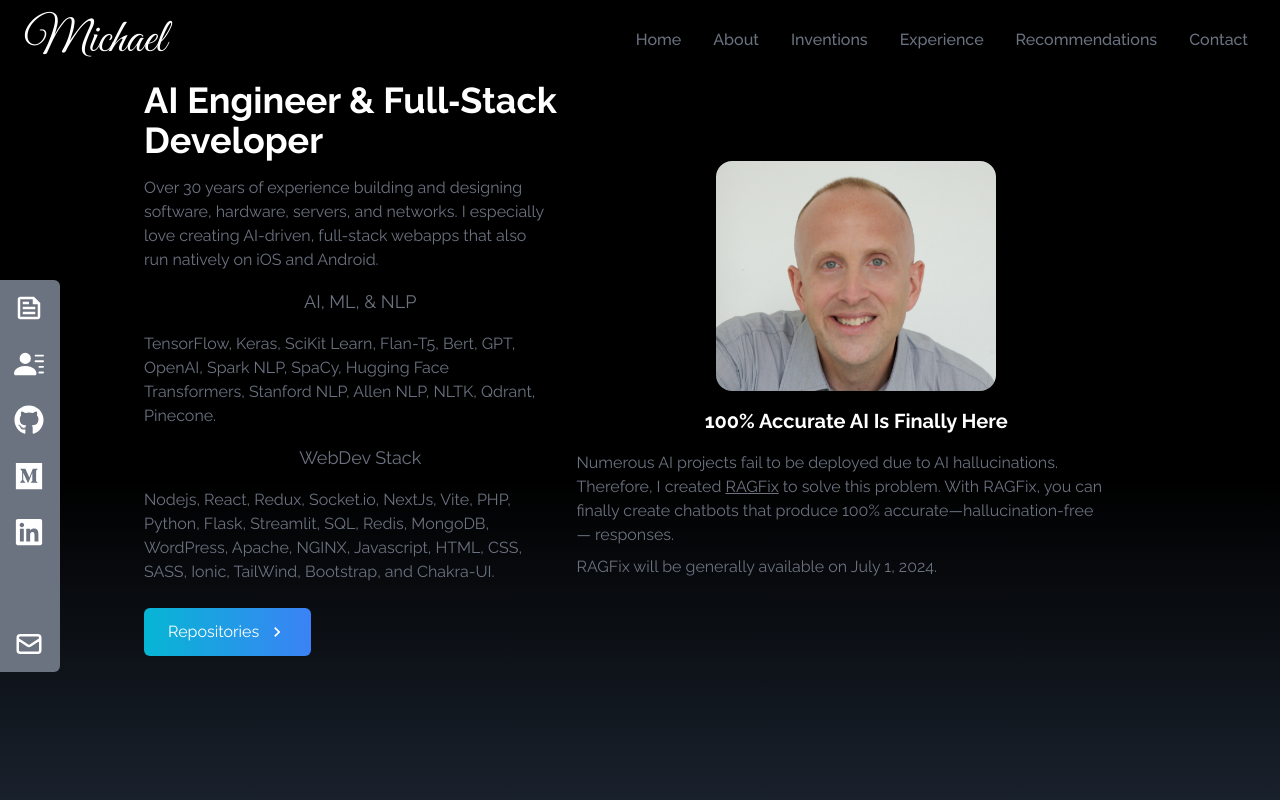
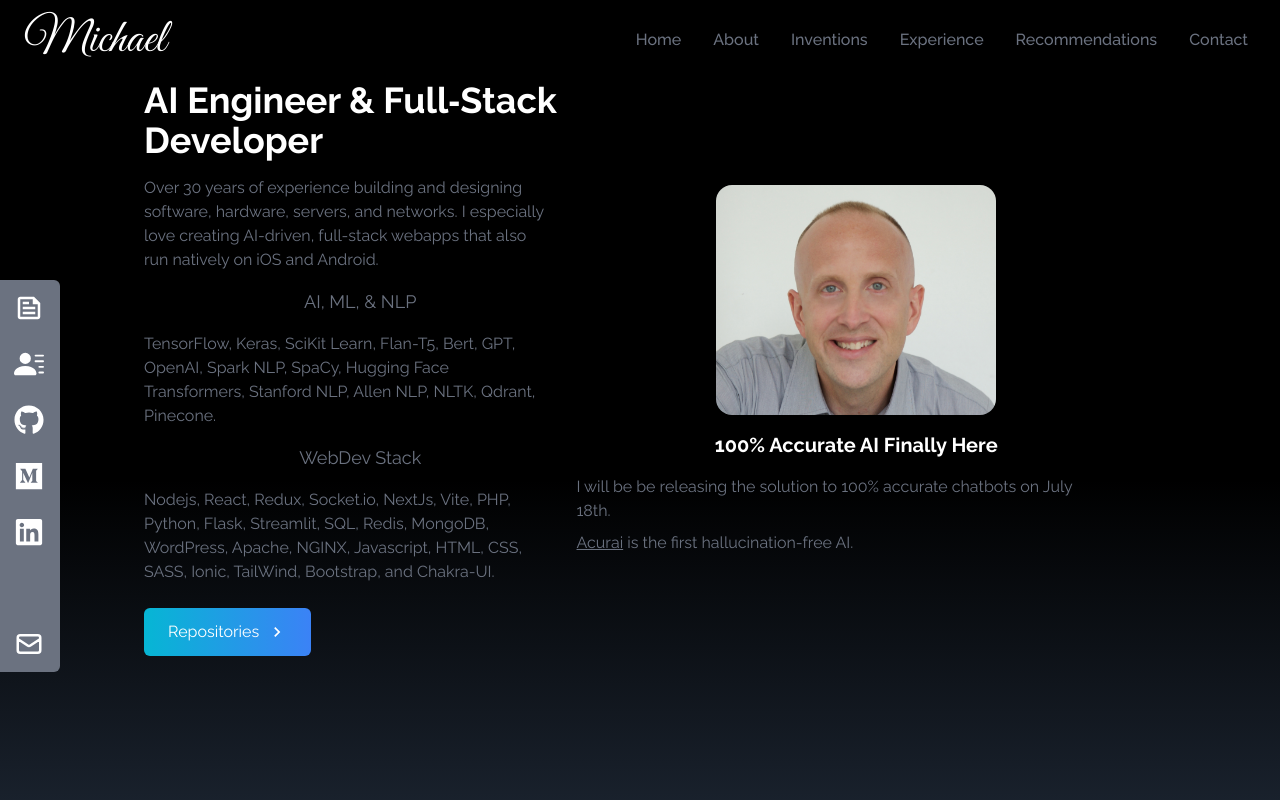
Before and after one commit to michaelcalvinwood/portfolio-site, a React (Create React App) app: page / in a window 1280 px wide. Shown: the top 800 px of the page. Built offline with nearby package versions, Linux system fonts and the light colour scheme; some icons are missing.

Commit message:
added Acurai to homepage

```diff
--- a/src/components/Home.jsx
+++ b/src/components/Home.jsx
@@ -58,9 +58,9 @@ const Home = () => {
             <div className='flex flex-col justify-center'>
                 <img src={HeroImage} alt="my profile" className='rounded-2xl mx-auto w-1/2'/>
                 <div className='mt-4'>
-                    <h3 className='text-lg text-white text-xl text-center font-bold'>100% Accurate AI Is Finally Here</h3>
-                    <p className='text-gray-500 pt-4 pb-1 pr-8'>Numerous AI projects fail to be deployed due to AI hallucinations. Therefore, I created <a href="https://www.ragfix.ai" class="underline" target="_blank" rel="noreferrer">RAGFix</a> to solve this problem. With RAGFix, you can finally create chatbots that produce 100% accurate&mdash;hallucination-free&mdash; responses.</p>
-                    <p className='text-gray-500 py-1 pr-8'>RAGFix will be generally available on July 1, 2024.</p>
+                    <h3 className='text-lg text-white text-xl text-center font-bold'>100% Accurate AI Finally Here</h3>
+                    <p className='text-gray-500 pt-4 pb-1 pr-8'>I will be be releasing the solution to 100% accurate chatbots on July 18th.</p>
+                    <p className='text-gray-500 py-1 pr-8'><a href="https://acur.ai" target="_blank" className='underline'>Acurai</a> is the first hallucination-free AI.</p>
                 </div>
             </div>
         </div>
```
Also changed, not shown: 1 other file (tests, documents, lock files or other folders).
